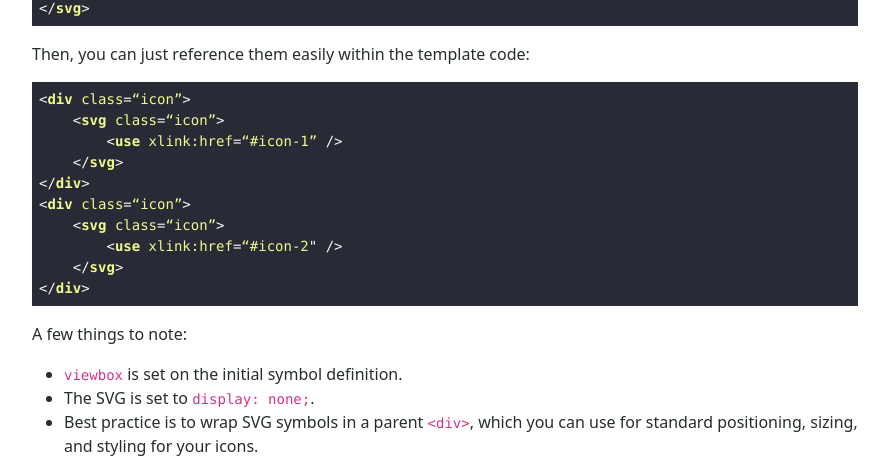
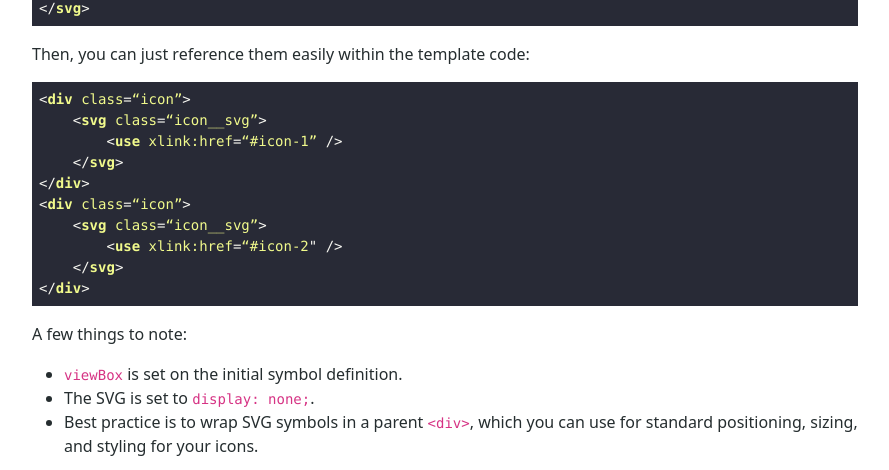
Before and after one commit to imarc/handbook, a Jekyll site: the page built from frontend.md, in a window 1280 px wide and 900 px high, scrolled down 12012 px. Shown: the part 148-618 px from the top of the window, without its empty margins (8-897 px from the left). Built offline with Jekyll 4.4.1, drawn with Linux system fonts in a browser that asks for light colours; nearby versions of some CDN libraries.

Commit message:
fixing code examples

```diff
--- a/frontend.md
+++ b/frontend.md
@@ -417,18 +417,18 @@ The preferred method is to include an SVG icon as a `<symbol>`. This way, you ca
 Then, you can just reference them easily within the template code:
 
     <div class=“icon”>
-        <svg class=“icon”>
+        <svg class=“icon__svg”>
             <use xlink:href=“#icon-1” />
         </svg>
     </div>
     <div class=“icon”>
-        <svg class=“icon”>
+        <svg class=“icon__svg”>
             <use xlink:href=“#icon-2" />
         </svg>
     </div>
 
 A few things to note:
-* `viewbox` is set on the initial symbol definition.
+* `viewBox` is set on the initial symbol definition.
 * The SVG is set to `display: none;`.
 * Best practice is to wrap SVG symbols in a parent `<div>`, which you can use for standard positioning, sizing, and styling for your icons.
 
```
